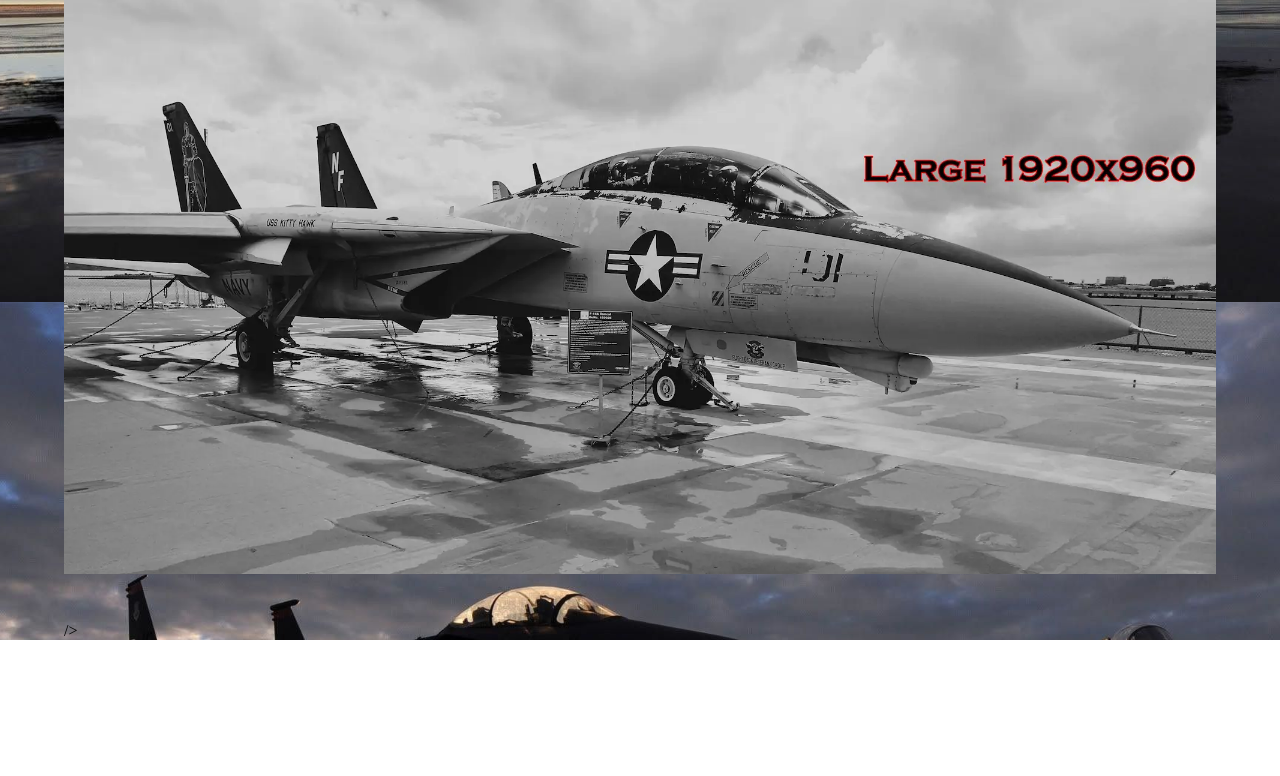
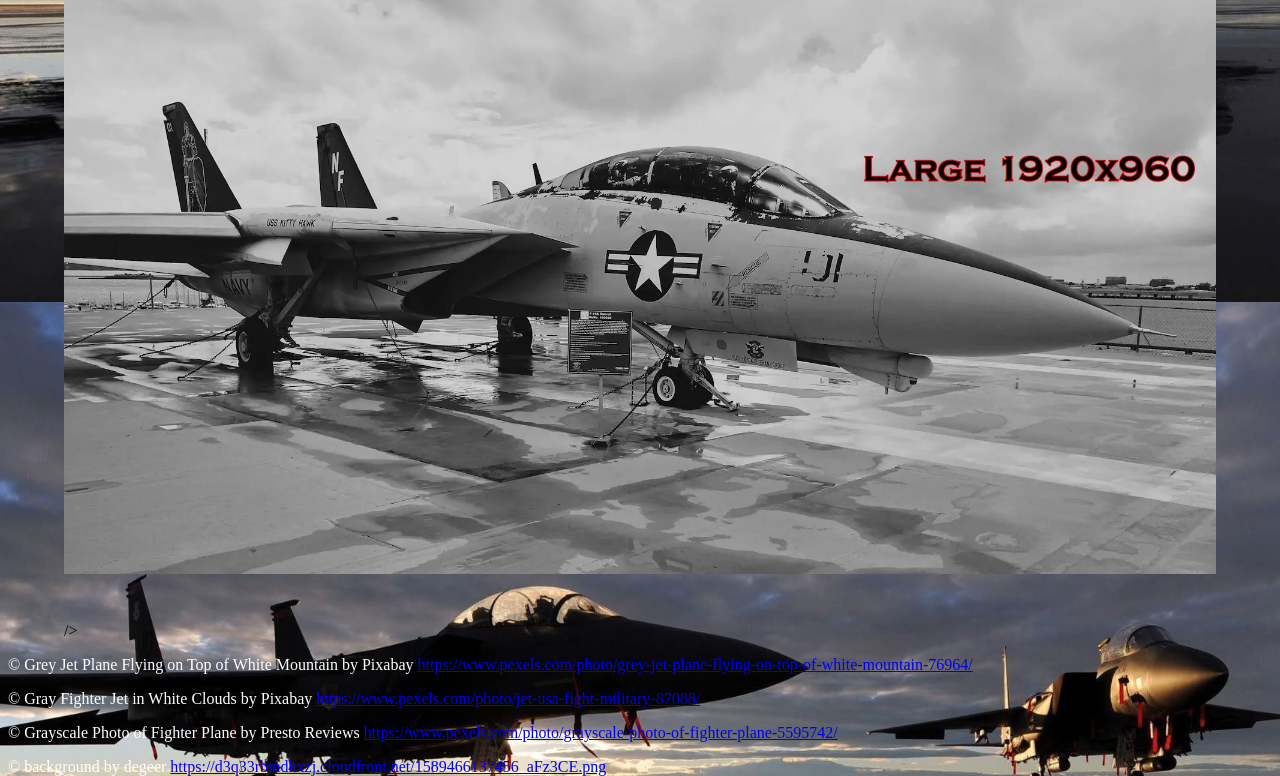
Before and after one commit to 13retonnian/scalable-images-jet-fighters, a plain HTML site: page index.html in a window 1280 px wide. Shown: the part 1298-2074 px from the top of the page. Before the commit the page ends 1938 px from the top, so only its background shows below. Drawn offline with Linux system fonts and the light colour scheme.

Commit message:
added citation

```diff
--- a/css/style.css
+++ b/css/style.css
@@ -1,4 +1,6 @@
 
+/* Coded by Christopher Barber class SAIT cpnt201 Fall 2021
+Credit to Ashlyn Knox's github code https://github.com/lilyx13/srcset-demo-code */
 html {
   background-image: url('../assets/images/jet-background.jpg');
   background-repeat: no-repeat;
@@ -18,3 +20,7 @@ img {
   width: 100%;
   margin: 3rem auto;
 }
+footer{
+  color: white;
+  display: block;
+}
--- a/index.html
+++ b/index.html
@@ -1,3 +1,5 @@
+<!--Coded by Christopher Barber class SAIT cpnt201 Fall 2021
+Credit to Ashlyn Knox's github code https://github.com/lilyx13/srcset-demo-code-->
 <!DOCTYPE html>
 <html lang="en">
 <head>
@@ -28,7 +30,12 @@
       assets/images/md/Jet3md.webp 1024w,
       assets/images/lg/Jet3lg.webp 1920w" loading="lazy"/>/>
     </div>
-
   </main>
+  <footer>
+    <p>&#xA9 Grey Jet Plane Flying on Top of White Mountain by Pixabay <a href="https://www.pexels.com/photo/grey-jet-plane-flying-on-top-of-white-mountain-76964/">https://www.pexels.com/photo/grey-jet-plane-flying-on-top-of-white-mountain-76964/</a> </p>
+    <p>&#xA9 Gray Fighter Jet in White Clouds by Pixabay <a href="https://www.pexels.com/photo/jet-usa-fight-military-87088/">https://www.pexels.com/photo/jet-usa-fight-military-87088/</a> </p>
+    <p>&#xA9 Grayscale Photo of Fighter Plane by Presto Reviews <a href="https://www.pexels.com/photo/grayscale-photo-of-fighter-plane-5595742/">https://www.pexels.com/photo/grayscale-photo-of-fighter-plane-5595742/</a> </p>
+    <p>&#xA9 background by degeer <a href="https://d3q33rbmdkxzj.cloudfront.net/1589466137456_aFz3CE.png">https://d3q33rbmdkxzj.cloudfront.net/1589466137456_aFz3CE.png</a> </p>
+  </footer>
 </body>
 </html>
```
Also changed, not shown: assets/images/Sources.txt, 1 other file.
